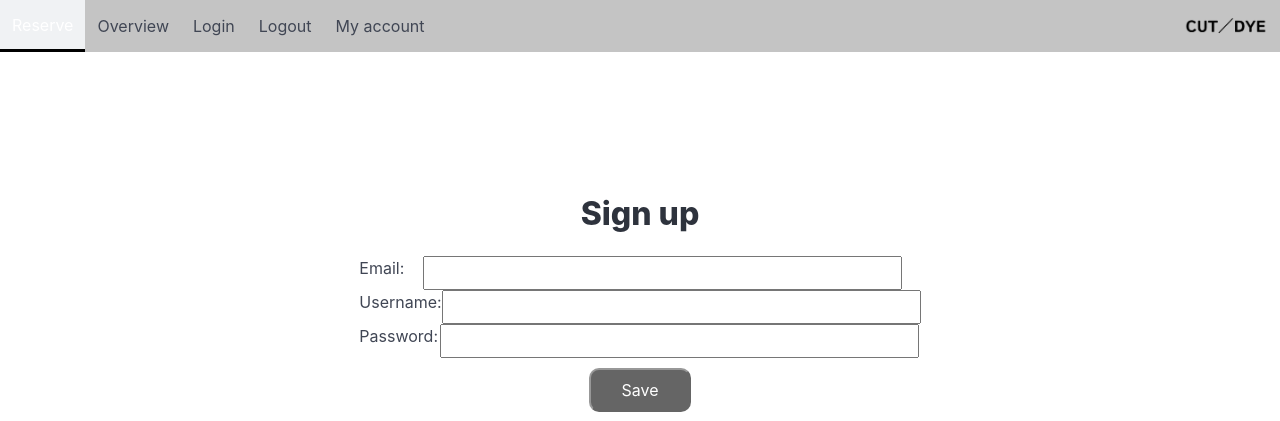
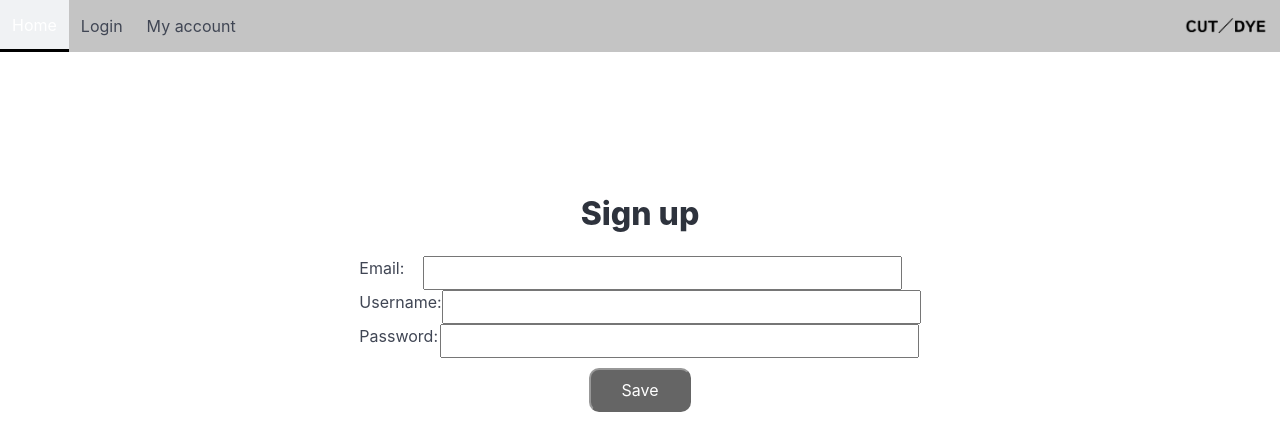
Before and after one commit to Luuk709/cle2, a PHP site: page /createAccount.php in a window 1280 px wide. Shown: the top 421 px of the page. Run offline with PHP 8.4, Linux system fonts and the light colour scheme; data that the repository does not hold is empty.

Commit message:
branch out to Janisha

```diff
--- a/adminDelete.php
+++ b/adminDelete.php
@@ -17,7 +17,10 @@ if (isset($_GET['id'])) {
 
 //$users = mysqli_fetch_assoc($result);
 //$returnValue = "SELECT * FROM users ORDER BY ID DESC LIMIT 1;";
-$returnValue = "SELECT username, reservations.time as time, date, name FROM `reservations` INNER JOIN users ON reservations.user_id = users.id INNER JOIN appointment_types on reservations.appointment_type = appointment_types.id WHERE reservations.id = $id;";
+$returnValue = "SELECT username, reservations.time as time, date, name FROM
+`reservations` INNER JOIN users ON reservations.user_id = users.id
+INNER JOIN appointment_types on reservations.appointment_type = appointment_types.id
+WHERE reservations.id = $id;";
 //$returnValue = "SELECT * FROM users ORDER BY ID DESC LIMIT 1;";
 $result = mysqli_query($db, $returnValue);
 
--- a/bevestiging.php
+++ b/bevestiging.php
@@ -29,9 +29,6 @@ foreach ($result as $row) {
                 Home
             </a>
 
-            <a class="navbar-item" href="overview.php">
-                Overview
-            </a>
 
             <a class="navbar-item" href="account.php">
                 My account
--- a/components/nav.php
+++ b/components/nav.php
@@ -26,7 +26,10 @@ require_once 'includes/dbconnect.php';
             <div class="navbar-end" >
                 <?php
                 if (!isset($_SESSION['id'])) {
-                  echo '<a class="column" href="./login.php" >Login</a>' ;
+                  echo '<a class="column" href="./login.php" >Login</a>';
+                    echo '<a class="column is-two-fifths" href="createAccount.php">
+                        Sign up
+                    </a>'  ;
                 }
 
                 ?>
--- a/createAccount.php
+++ b/createAccount.php
@@ -59,19 +59,15 @@ if (isset($_POST['submit'])) {
 <nav class="navbar" role="navigation" aria-label="main navigation" style="background-color: #C4C4C4">
     <div id="navbarBasicExample" class="navbar-menu">
         <div class="navbar-start">
-            <a class="navbar-item" href="makeReservation.php">
-                Reserve
-            </a>
 
-            <a class="navbar-item" href="overview.php">
-                Overview
+
+            <a class="navbar-item" href="index.php">
+                Home
             </a>
             <a class="navbar-item" href="login.php">
                 Login
             </a>
-            <a class="navbar-item" href="logout.php">
-                Logout
-            </a>
+
             <a class="navbar-item" href="account.php">
                 My account
             </a>
--- a/login.php
+++ b/login.php
@@ -45,7 +45,7 @@ if (isset($_POST['submit'])) {
                 $_SESSION['username'] = $sessionThings[0]['username'];
                 $_SESSION['email'] = $sessionThings[0]['email'];
                 $_SESSION['admin'] = $sessionThings[0]['admin'];
-                header('location: makeReservation.php');
+                header('location: index.php');
                 exit;
             } else {
                 echo "Ongeldige emailadres of wachtwoord";
```
Also changed, not shown: account.php (+15 -2 lines), makeReservation.php (+2 -9 lines), overview.php (+2 -8 lines).
